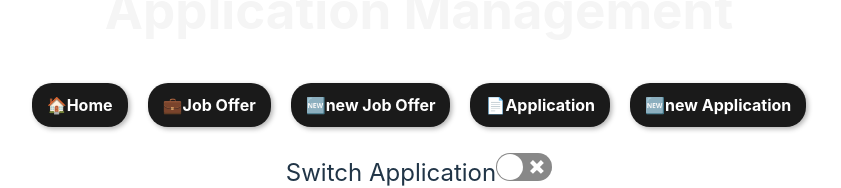
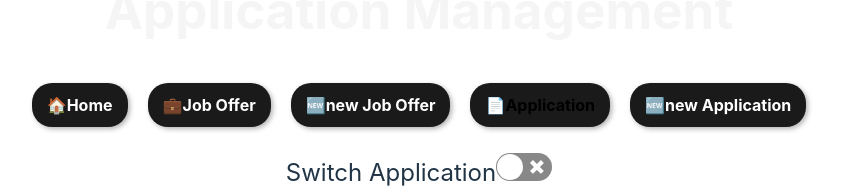
Before and after one commit to Nielskorn/ApplicationMangementApp, a React (Vite) app in the folder frontend/: page /application in a window 1280 px wide. Shown: the part 84-272 px from the top of the page, without its empty margins (241-1082 px from the left). Built offline with nearby package versions, Linux system fonts and the light colour scheme; no server answers.

Commit message:
fix: navitem now uses Nav link

```diff
--- a/frontend/src/Component/NavItem.tsx
+++ b/frontend/src/Component/NavItem.tsx
@@ -1,3 +1,5 @@
+import {NavLink} from "react-router-dom";
+
 interface NavItemProps {
     label: string;
     href: string;
@@ -6,12 +8,9 @@ interface NavItemProps {
 }
 
 export const NavItem: React.FC<NavItemProps> = ({label, icon, href}) => (
-    <a href={href}
-       className={'nav-item'
-       }
-
-    >
+    <NavLink to={href} className={'nav-item'
+    }>
         {icon && <span className="icon">{icon}</span>}
         <span>{label}</span>
-    </a>
+    </NavLink>
 );
```
